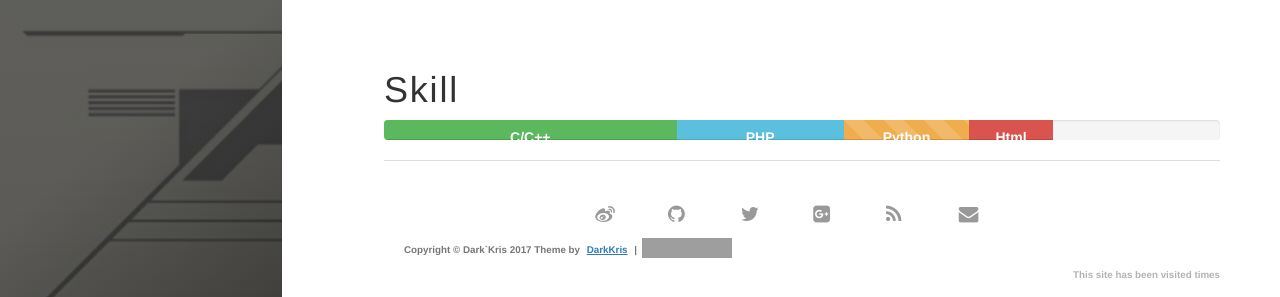
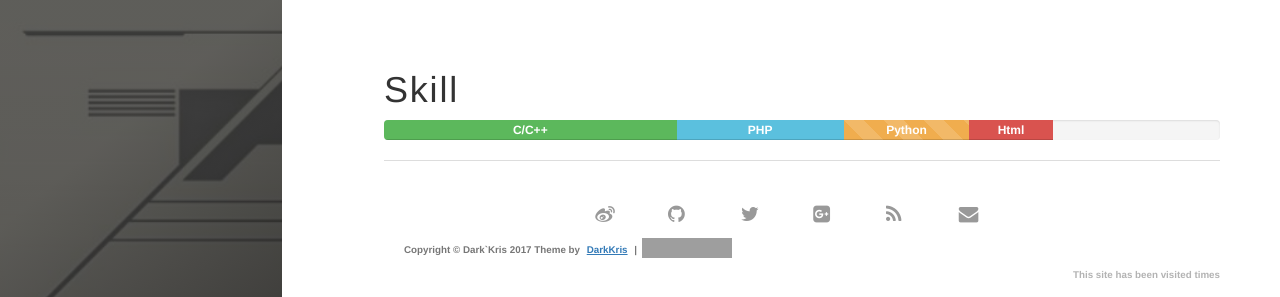
Before and after one commit to DeAntiWang/deantiwang.github.io, a Jekyll site: the page built from skill.html, in a window 1280 px wide. Shown: the top 297 px of the page. Built offline with Jekyll 4.4.1, drawn with Linux system fonts in a browser that asks for light colours; nearby versions of some CDN libraries; comment, search, counter and statistics services are not loaded; grey boxes are pictures that could not be loaded.

Commit message:
尝试建立Skill页面

```diff
--- a/skill.html
+++ b/skill.html
@@ -6,24 +6,24 @@ group: navigation
 
 <head>
     <title>Skill</title>
-    <link rel="stylesheet" href="https://cdn.bootcss.com/bootstrap/3.3.7/css/bootstrap.min.css" integrity="sha384-BVYiiSIFeK1dGmJRAkycuHAHRg32OmUcww7on3RYdg4Va+PmSTsz/K68vbdEjh4u" crossorigin="anonymous">
 </head>
 <body>
+    <link rel="stylesheet" href="https://cdn.bootcss.com/bootstrap/3.3.7/css/bootstrap.min.css" integrity="sha384-BVYiiSIFeK1dGmJRAkycuHAHRg32OmUcww7on3RYdg4Va+PmSTsz/K68vbdEjh4u" crossorigin="anonymous">
     <div class="progress" align="center">
         <div class="progress-bar progress-bar-success" style="width: 35%">
-            <h5><strong>C/C++</strong></h5>
+            <h7><strong>C/C++</strong></h7>
             <span class="sr-only">35% Complete (success)</span>
         </div>
         <div class="progress-bar progress-bar-info" style="width: 20%">
-            <h5><strong>PHP</strong></h5>
+            <h7><strong>PHP</strong></h7>
             <span class="sr-only">20% Complete</span>
         </div>
         <div class="progress-bar progress-bar-warning progress-bar-striped" style="width: 15%">
-            <h5><strong>Python<strong></h5>
+            <h7><strong>Python<strong></h7>
             <span class="sr-only">50% Complete (warning)</span>
         </div>
         <div class="progress-bar progress-bar-danger" style="width: 10%">
-            <h5><strong>Html</strong></h5>
+            <h7><strong>Html</strong></h7>
             <span class="sr-only">10% Complete (danger)</span>
         </div>
     </div>
```
